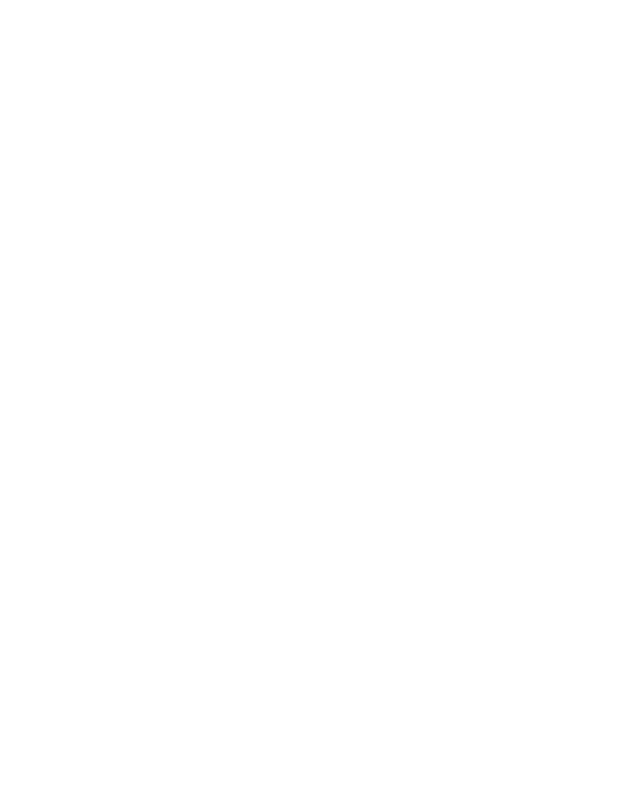
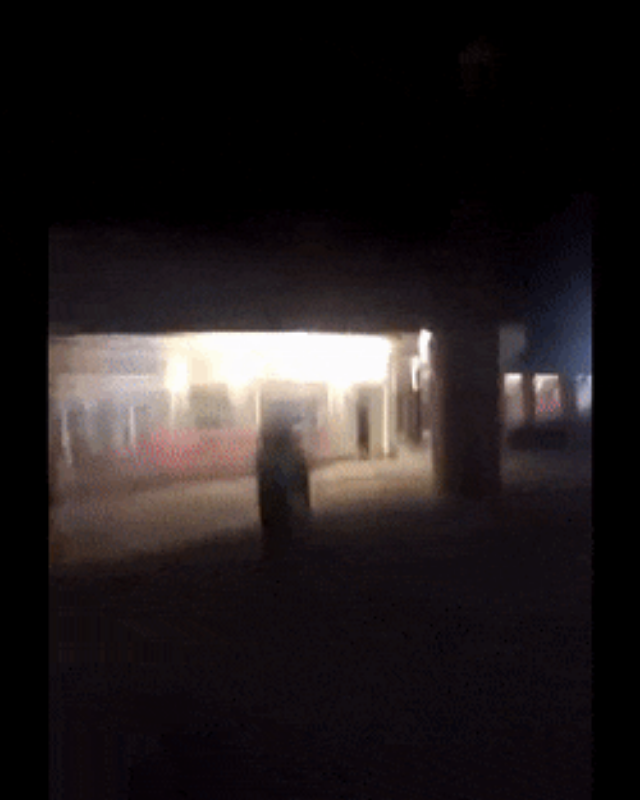
Before and after one commit to philipinashoppingcart/philipinashoppingcart.github.io, a plain HTML site: page index.html in a window 1280 px wide. Shown: the whole page, without its empty margins (320-960 px from the left). Drawn offline with Linux system fonts and the light colour scheme.

Commit message:
Update index.html

```diff
--- a/index.html
+++ b/index.html
@@ -1,3 +1,12 @@
 <html>
-<body><div style"position:absolute;top:0;left:0;height:100%;width:100%;background-image:url(ezgif.com-video-to-gif.gif);background-size:100% 100%;"></body>
+  <head><style>
+html {
+  background: url(ezgif.com-video-to-gif.gif) no-repeat center center fixed;
+  -webkit-background-size: cover;
+  -moz-background-size: cover;
+  -o-background-size: cover;
+  background-size: cover;
+}
+  </style></head>
+<body></body>
 </html>
```
